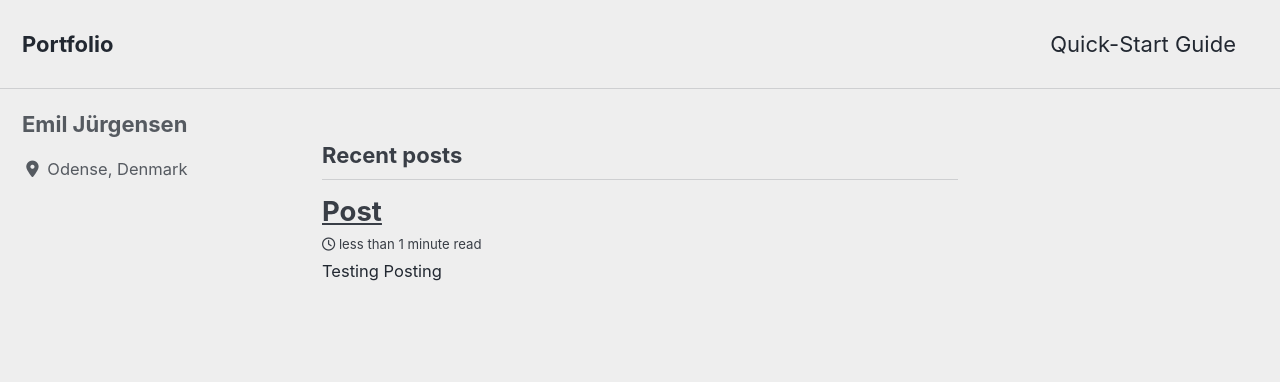
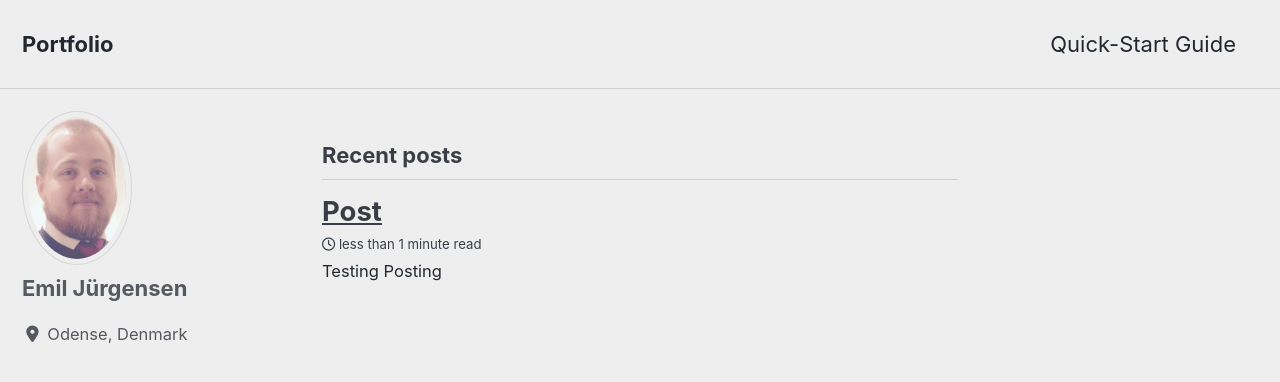
Before and after one commit to Emil428f/Portfolio, a Jekyll site: the page built from index.html, in a window 1280 px wide and 900 px high. Shown: the top 382 px of the window. Built offline with Jekyll 4.4.1, drawn with Linux system fonts in a browser that asks for light colours; cached includes are drawn as plain includes; nearby versions of some CDN libraries; the list of posts is cut into pages by our own code.

Commit message:
Update _config.yml

```diff
--- a/_config.yml
+++ b/_config.yml
@@ -105,7 +105,7 @@ analytics:
 # Site Author
 author:
   name             : "Emil Jürgensen"
-  avatar           : # path of avatar image, e.g. "/assets/images/bio-photo.jpg"
+  avatar           : "/assets/images/idiot.jpg"
   bio              : ""
   location         : "Odense, Denmark"
   email            :
```
